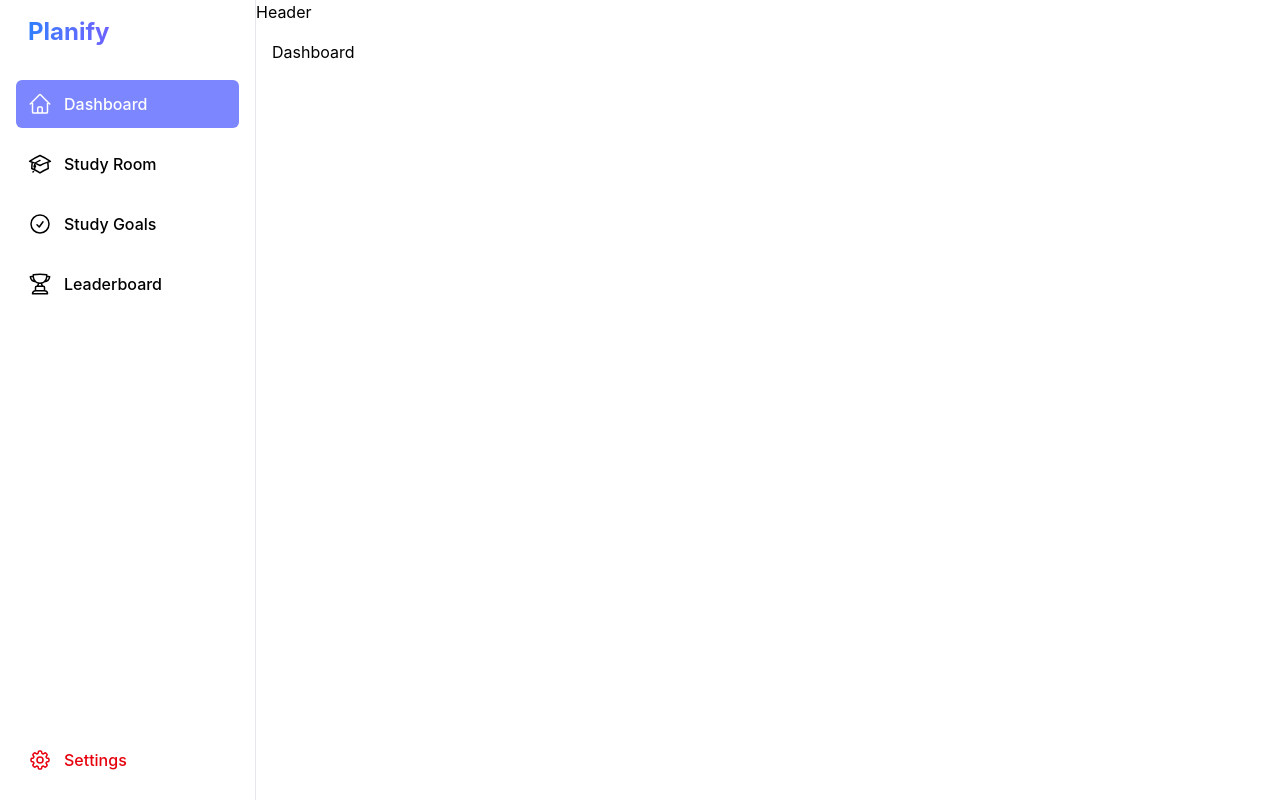
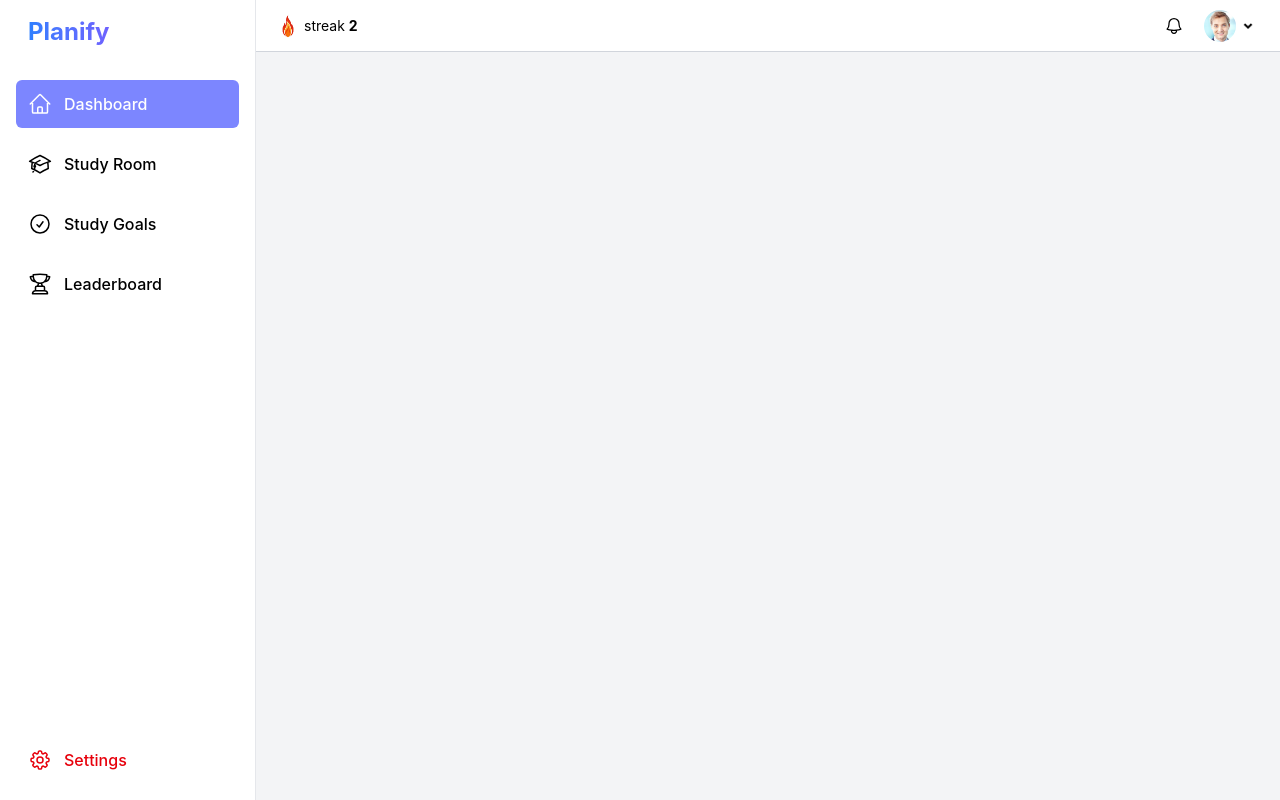
Before and after one commit to Mohammedali03/Planify, a React (Vite) app in the folder Client/: page /dashboard in a window 1280 px wide. Built offline with nearby package versions, Linux system fonts and the light colour scheme; no server answers; sample sign-in values are in the browser's storage.

Commit message:
initial style for header and fixing layout

```diff
--- a/Client/src/components/Dashboard.jsx
+++ b/Client/src/components/Dashboard.jsx
@@ -1,7 +1,13 @@
 import React from "react";
+import Header from "./Header";
 
 const Dashboard = () => {
-  return <div>Dashboard</div>;
+  return (
+    <div className="h-full w-full">
+      <Header />
+      <div className="bg-gray-100 h-full"></div>
+    </div>
+  );
 };
 
 export default Dashboard;
--- a/Client/src/components/Header.jsx
+++ b/Client/src/components/Header.jsx
@@ -1,7 +1,45 @@
 import React from "react";
+import avatar from "../images/avatar.jpeg";
+import fire from "../images/svg-fire-flame-design2630.logowik.com.webp";
+import arrow from "../images/arrow-down.webp";
 
 const Header = () => {
-  return <div>Header</div>;
+  return (
+    <div className="flex justify-between h-13 items-center px-5 border-b  border-gray-300">
+      <div className="flex items-center space-x-1">
+        <img src={fire} alt="streak fire" className="size-6" />
+        <span className="text-sm">
+          streak <span className="font-bold">2</span>
+        </span>
+      </div>
+      <div className="flex items-center space-x-5 cursor-pointer">
+        <svg
+          xmlns="http://www.w3.org/2000/svg"
+          fill="none"
+          viewBox="0 0 24 24"
+          strokeWidth={1.5}
+          stroke="currentColor"
+          className="size-5"
+        >
+          <path
+            strokeLinecap="round"
+            strokeLinejoin="round"
+            d="M14.857 17.082a23.848 23.848 0 0 0 5.454-1.31A8.967 8.967 0 0 1 18 9.75V9A6 6 0 0 0 6 9v.75a8.967 8.967 0 0 1-2.312 6.022c1.733.64 3.56 1.085 5.455 1.31m5.714 0a24.255 24.255 0 0 1-5.714 0m5.714 0a3 3 0 1 1-5.714 0"
+          />
+        </svg>
+
+        <div className="flex items-center hover:cursor-pointer">
+          <img
+            src={avatar}
+            alt="avatar"
+            className="size-8 rounded-full"
+            loading="lazy"
+          />
+          <img src={arrow} alt="arrow-down" loading="lazy" className="size-6" />
+        </div>
+      </div>
+    </div>
+  );
 };
 
 export default Header;
--- a/Client/src/components/Layout.jsx
+++ b/Client/src/components/Layout.jsx
@@ -1,6 +1,5 @@
 import React from "react";
 import Sidebar from "./Sidebar";
-import Header from "./Header";
 import { Outlet } from "react-router-dom";
 
 const Layout = () => {
@@ -9,13 +8,10 @@ const Layout = () => {
       <div className="w-64">
         <Sidebar />
       </div>
-      <div className="flex-1 flex flex-col">
-        <Header />
 
-        <main className="p-4 flex-1 overflow-y-auto">
-          <Outlet />
-        </main>
-      </div>
+      <main className="h-full w-full flex-1 overflow-y-auto">
+        <Outlet />
+      </main>
     </div>
   );
 };
```
Also changed, not shown: Client/src/images/arrow-down.webp (added), Client/src/images/svg-fire-flame-design2630.logowik.com.webp (added).
